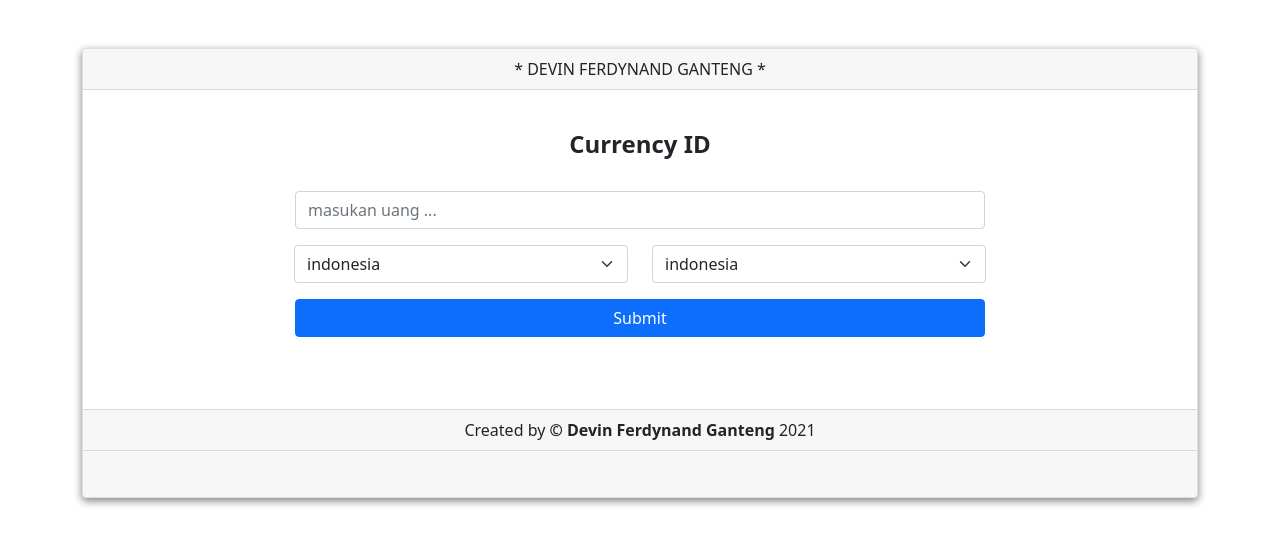
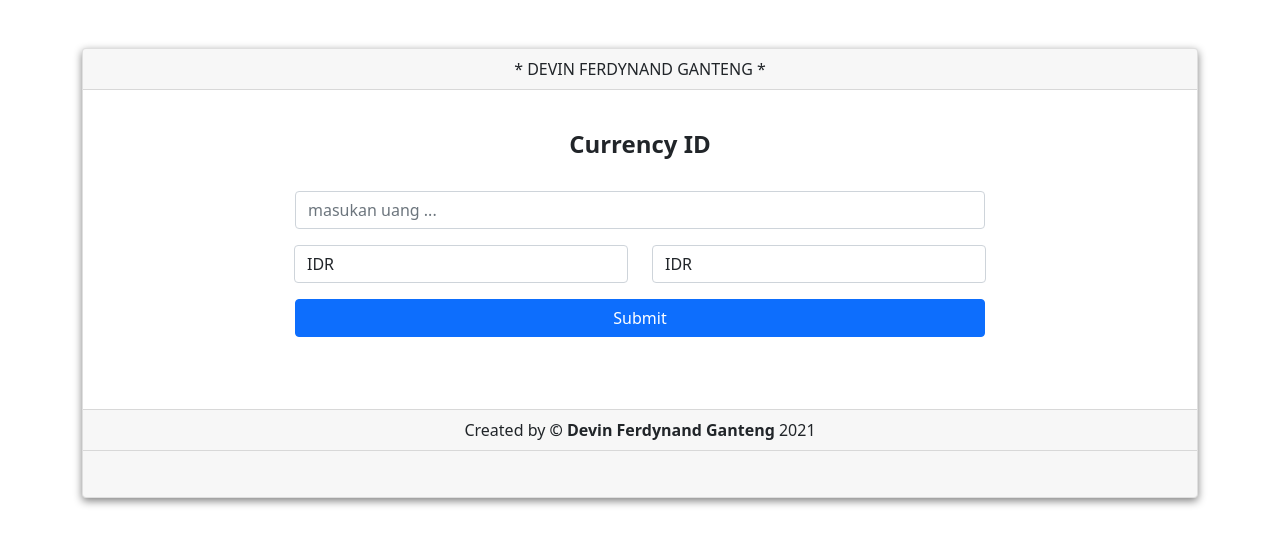
Before and after one commit to devinferdyand/konversi-uang, a plain HTML site: page index.html in a window 1280 px wide. Drawn offline with nearby package versions, Linux system fonts and the light colour scheme.

Commit message:
tugas bilangan tkj

```diff
--- a/index.html
+++ b/index.html
@@ -5,6 +5,7 @@
     <meta http-equiv="X-UA-Compatible" content="IE=edge">
     <meta name="viewport" content="width=device-width, initial-scale=1.0">
     <title>Document</title>
+    <link rel="stylesheet" href="css/bootstrap.min.css">
     <link href="https://cdn.jsdelivr.net/npm/bootstrap@5.1.3/dist/css/bootstrap.min.css" rel="stylesheet" integrity="sha384-1BmE4kWBq78iYhFldvKuhfTAU6auU8tT94WrHftjDbrCEXSU1oBoqyl2QvZ6jIW3" crossorigin="anonymous">
     <script src="https://maxcdn.bootstrapcdn.com/bootstrap/3.4.1/js/bootstrap.min.js"></script>
 </head>
@@ -31,18 +32,18 @@
             <div class="row p-3">
                 <div class="col-sm-2"></div>
                 <div class="col-sm-4">
-                <select name="pilihan" id="pilihan" class="form-select">
-                    <option value="indo" id="indo">indonesia</option>
-                    <option value="amerika" id="amerika">amerika</option>
-                    <option value="korea" id="korea">korea  </option>
+                <select name="pilihan" id="pilihan" class="form-control">
+                    <option value="indo" id="indo">IDR</option>
+                    <option value="amerika" id="amerika">USD</option>
+                    <option value="korea" id="korea">KRW  </option>
                 </select>
                 </div>
 
                 <div class="col-sm-4">
-            <select name="pilih" id="pilih" class="form-select">
-                <option value="indo" id="indo">indonesia</option>
-                <option value="amerika" id="amerika">amerika</option>
-                <option value="korea" id="korea">korea</option>
+            <select name="pilih" id="pilih" class="form-control">
+                <option value="indo" id="indo">IDR</option>
+                <option value="amerika" id="amerika">USD</option>
+                <option value="korea" id="korea">KRW</option>
             </select>
             </div>
             </div>
```
Also changed, not shown: tugas bil.jpeg (added), tugas bilangan.jpeg (added).
